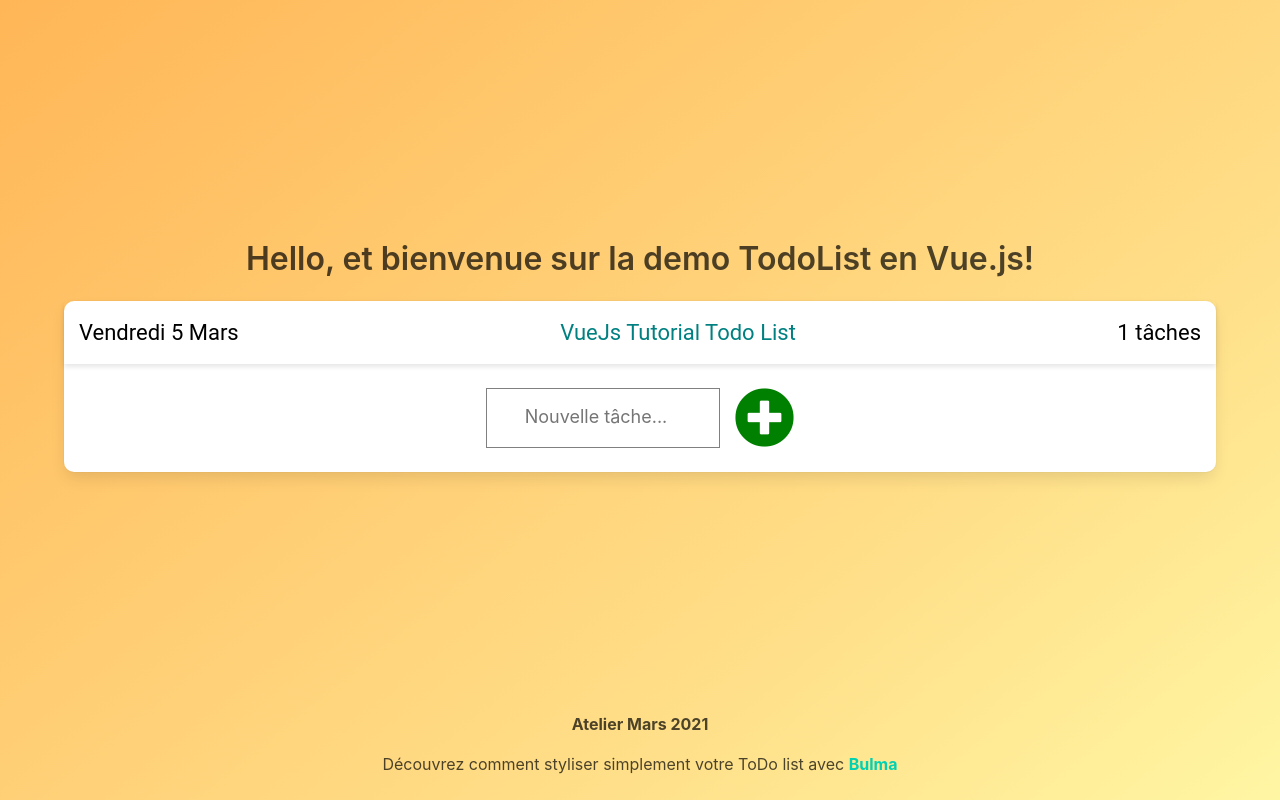
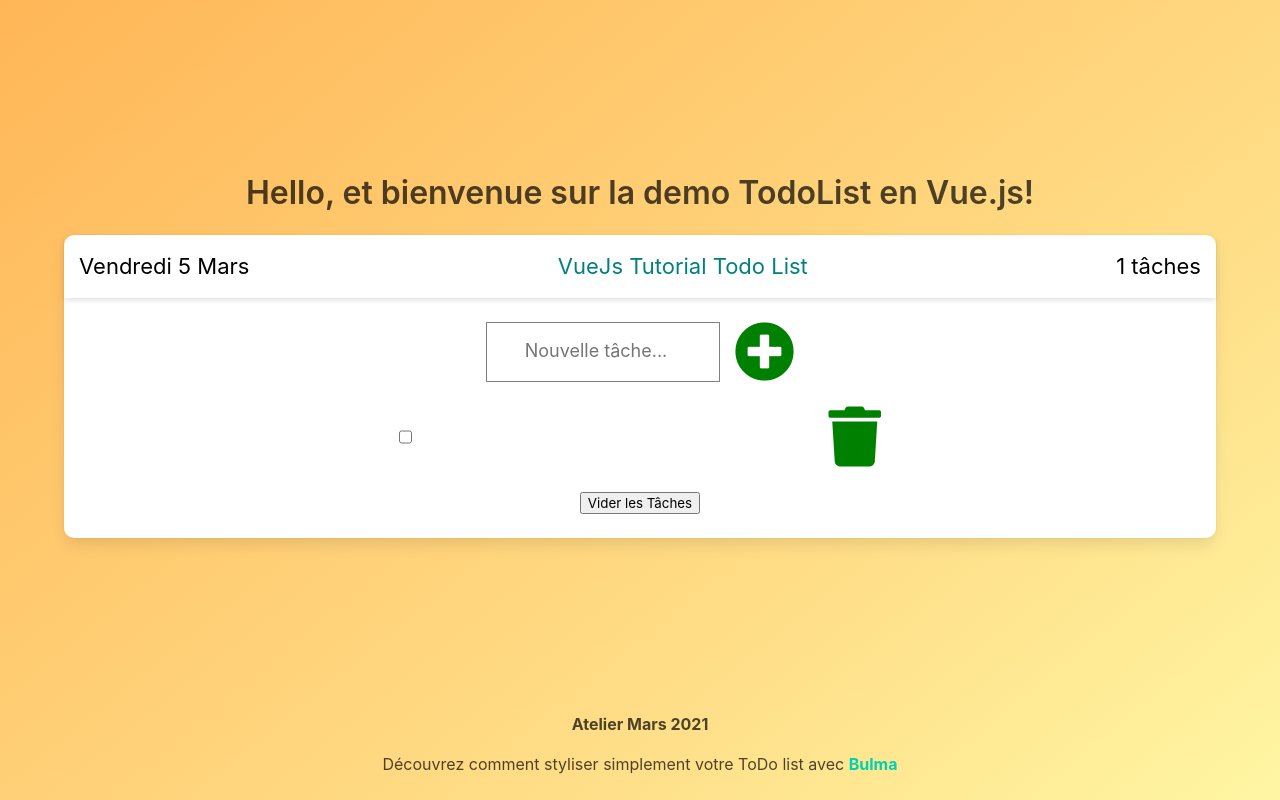
Before and after one commit to Terminev/To-Do-List, a Vue app: page / in a window 1280 px wide. Both pictures are taken after a click on the icon 757 px from the left and 417 px from the top of the page. Built offline with nearby package versions, Linux system fonts and the light colour scheme.

Commit message:
:rocket:

```diff
--- a/src/App.vue
+++ b/src/App.vue
@@ -5,7 +5,7 @@
       <div class="hero-body">
         <div class="container has-text-centered">
           <h1 class="title">{{msg}}</h1>
-          <todo-list/>
+          <todo-card></todo-card>
         </div>
       </div>
 
@@ -29,11 +29,11 @@
 </template>
 
 <script>
-import TodoList from './components/todo-card.vue'
+import TodoCard from './components/todo-card.vue'
 export default {
   name: 'app',
   components:{
-    TodoList
+    TodoCard
   },
 
   data () {
@@ -45,4 +45,5 @@ export default {
 </script>
 
 <style>
+
 </style>
--- a/src/components/new-todo.vue
+++ b/src/components/new-todo.vue
@@ -1,21 +1,24 @@
 <template>
+    <div class="addtask">
         <input v-model="taskName" name="add" placeholder="Nouvelle tâche...">
-        <i v-on:click="counter +=1;sendTask()" class="fas fa-plus-circle"></i>
+        <i v-on:click="counter +=1; sendTask()" class="fas fa-plus-circle"></i>
+
+    </div>
 </template>
 
 <script>
     export default {
         name: 'Todo',
-        data () {
+        data() {
 
             return {
-                taskname: "",
+                taskName: "",
                 counter: 0,
             }
         },
         methods: {
             sendTask() {
-                this.$emit('newTask', this.taskName)
+                this.$emit('sendTask', this.taskName)
                 this.$emit('counter', this.counter)
             }
         },
@@ -30,13 +33,20 @@
         padding-left: 15px;
 
     }
+
     input {
         border: solid grey 1px;
         height: 60px;
         padding-right: 15px;
     }
+
     input::placeholder {
         font-size: 18px;
         text-align: center;
     }
+
+    .addtask {
+        display: flex;
+        justify-content: center;
+    }
 </style>
--- a/src/components/todo-card.vue
+++ b/src/components/todo-card.vue
@@ -3,25 +3,30 @@
         <div class="card-header">
             <h2>{{ dataDate }}</h2>
             <h2 id="card-title">VueJs Tutorial Todo List</h2>
-            <h2>{{addition}} tâches</h2>
+            <h2>{{ addition }} tâches</h2>
         </div>
         <div class="card-content">
-            <new-todo @counter=count></new-todo>
+            <new-todo @counter=count @sendTask='Add' ></new-todo>
+            <todo-list :task="task" @endtask='End' @deletetask ='Del' @deleteall ='DelA'></todo-list>
         </div>
     </div>
 </template>
 
 <script>
 import newTodo from './new-todo.vue';
+import TodoList from './todo-list.vue';
     export default {
-  components: { newTodo },
-        name: 'TodoList',
+  components: {
+      newTodo,
+      TodoList,
+      },
+        name: 'TodoCard',
         props: {
             msg: String
         },
         data () {
             return{
-                tasks : [],
+                task : [],
                 addition : 0,
             }
         },
@@ -40,8 +45,28 @@ import newTodo from './new-todo.vue';
         },
         methods : {
             count(b){
-                console.log(b)
                 this.addition=b
+            },
+            End(c) {
+                if(this.task[c].checked === false){
+                    this.task[c].checked = true
+                }else{
+                    this.task[c].checked = false
+
+                }
+            },
+            Del(d) {
+                this.task.splice(d, 1)
+                this.addition--
+            },
+            DelA(f) {
+                this.task.splice(f)
+                this.addition =0
+            },
+            Add(e) {
+
+                this.task.push({description: e, checked:false})
+                console.log(e)
             }
         }
     }
@@ -51,7 +76,6 @@ import newTodo from './new-todo.vue';
 .card {
     background-color: white !important;
     border-radius: 10px;
-    font-family: Roboto;
 }
 .card-header {
     font-size: 22px;
@@ -63,7 +87,7 @@ import newTodo from './new-todo.vue';
     color: teal;
 }
 .card-content {
-    display: flex;
+    display: block;
     justify-content: center;
 
 }
--- /dev/null
+++ b/src/components/todo-list.vue
@@ -0,0 +1,47 @@
+<template>
+    <div>
+        <ul>
+            <li class="nametasks" v-for="(task, index) in task" :key="(task, index)">
+                <input type="checkbox" v-on:click='check(index)'>
+                <h3 v-bind:class="{'end':task.checked}">{{ task.description}}</h3>
+                <i class="fas fa-trash" v-on:click="addition +=-1;remover(index)"></i>
+            </li>
+        </ul>
+        <button class="CtaDel" v-on:click="deleteAll">Vider les Tâches</button>
+    </div>
+</template>
+<script>
+    export default {
+        name: "TodoList",
+        props: ['task'],
+        methods: {
+            check(index) {
+                this.$emit('endtask', index)
+            },
+            remover(index) {
+                this.$emit('deletetask', index)
+            },
+            deleteAll(index) {
+                this.$emit('deleteall', index)
+            }
+
+        }
+    }
+</script>
+<style scoped>
+    .end {
+        color: red;
+    }
+
+    .nametasks {
+        display: flex;
+        align-items: center;
+        width: 80%;
+        justify-content: space-evenly;
+        margin: 0 auto;
+        margin-top: 25px;
+    }
+    .CtaDel {
+        margin-top: 25px;
+    }
+</style>
```
Also changed, not shown: 2 other files (tests, documents, lock files or other folders). Lines whose indentation alone changed are shown as unchanged.
